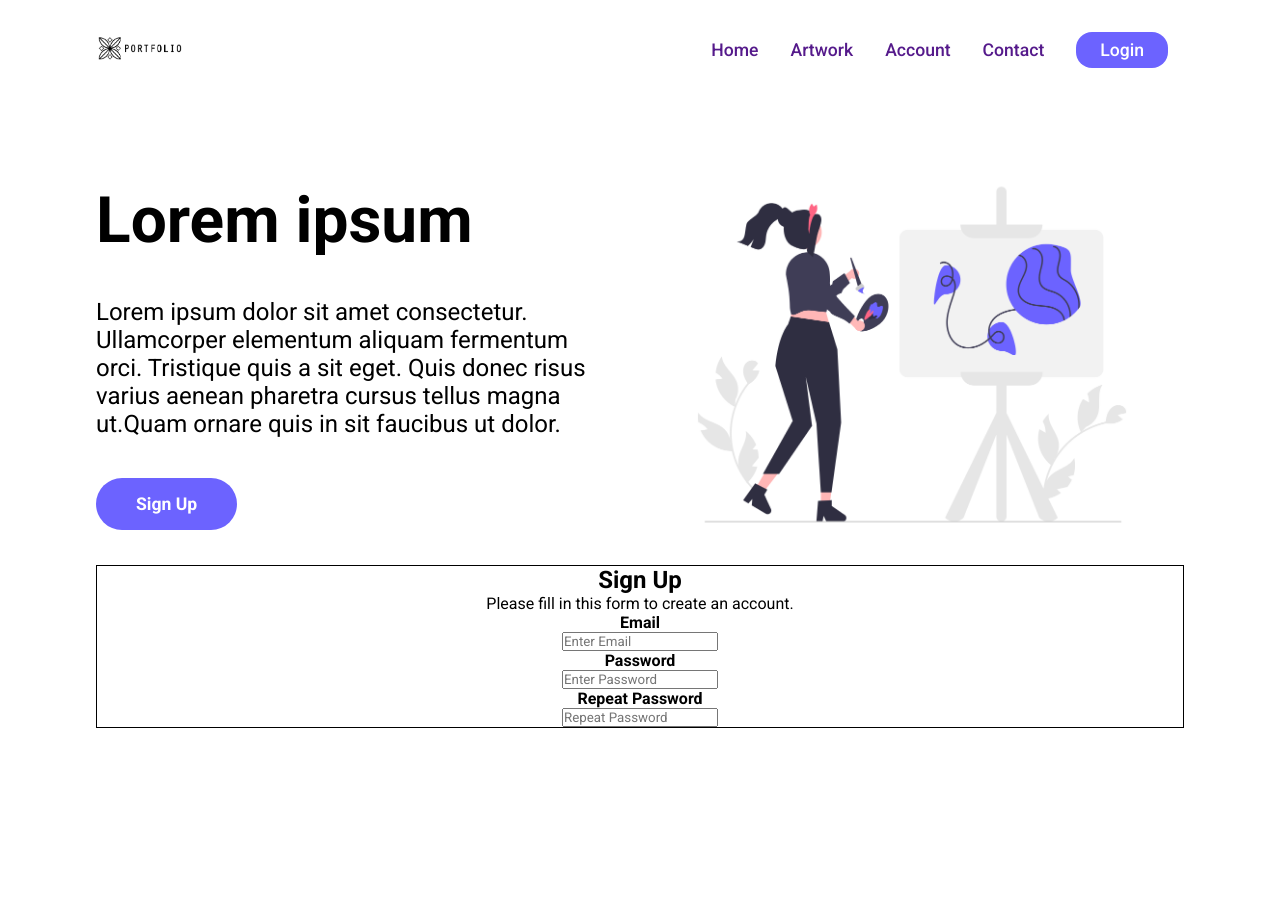
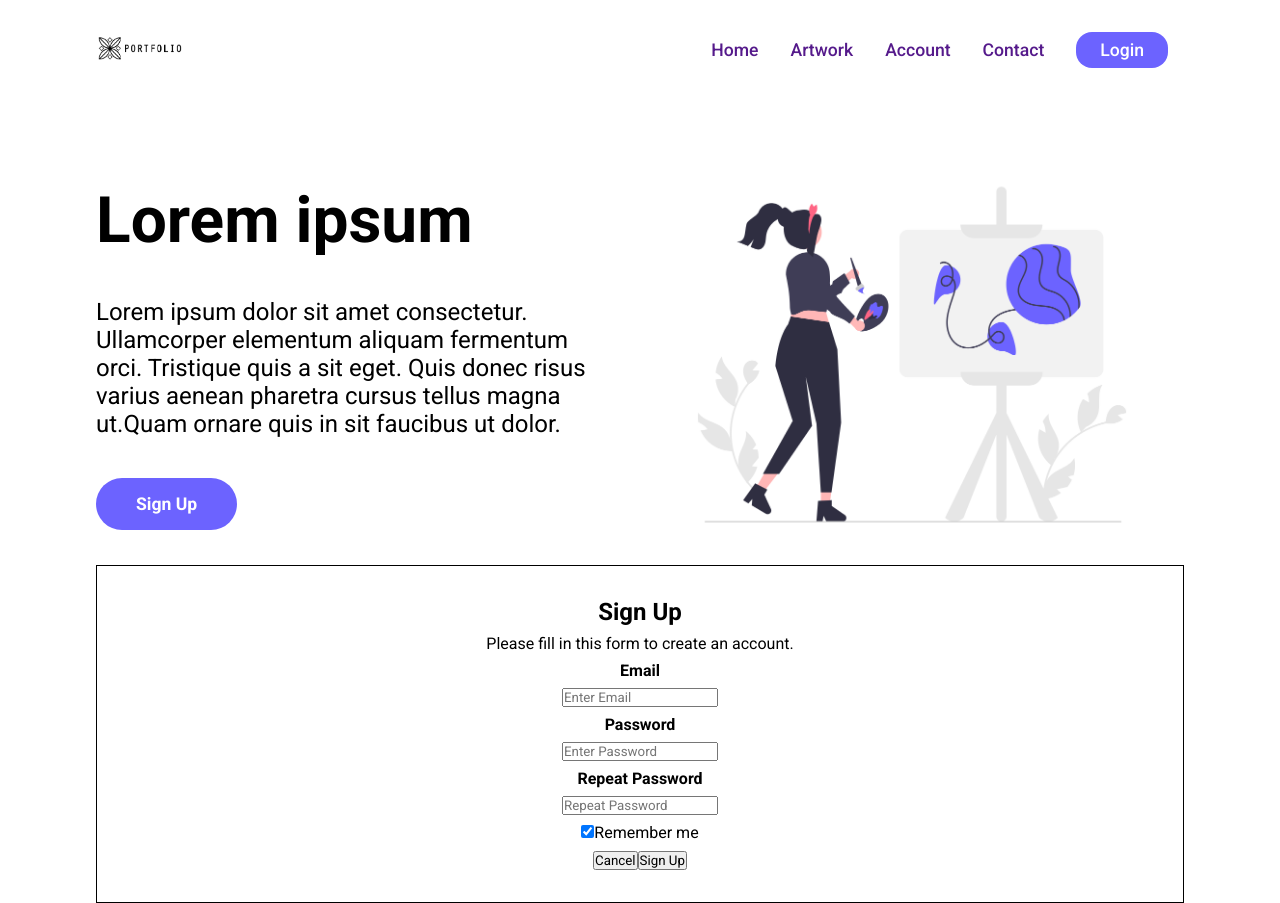
Before and after one commit to EmilyAMartin/art-inventory-website, a React (Create React App) app: page / in a window 1280 px wide. Before the commit the page ends 800 px from the top, so only its background shows below. Built offline with nearby package versions, Linux system fonts and the light colour scheme.

Commit message:
Working on sign up buttons

```diff
--- a/src/App.css
+++ b/src/App.css
@@ -124,6 +124,8 @@ a:hover {
 
 .registration-form-container {
   border: black solid 1px;
+  padding: 2rem 2rem;
+  gap: 0.5rem;
   display: flex;
   flex-direction: column;
   justify-content: center;
--- a/src/Components/NavBar.js
+++ b/src/Components/NavBar.js
@@ -38,7 +38,7 @@ const NavBar = () => {
             <a href="">Artwork</a>
             <a href="">Account</a>
             <a href="">Contact</a>
-            <button href="" className="primary-button">Login</button>
+            <button href="" className="primary-button"onClick>Login</button>
           </div>
 
           <div className="navbar-menu-container">
--- a/src/Components/Registration.js
+++ b/src/Components/Registration.js
@@ -2,26 +2,33 @@ import React from 'react'
 
 const Registration = () => {
   return (
-    <form>
+
+
       <div className='registration-form-container'>
         <div className='registration-header'>Sign Up</div>
         <div className='registration-primary-text'> Please fill in this form to create an account.</div>
 
-        <label for="email"><b>Email</b></label>
-        <input aria-label='email' placeholder='Enter Email' name='email' required/>
+        <label for='email'><b>Email</b></label>
+        <input aria-label='email' type='text' placeholder='Enter Email' name='email' required/>
 
-        <label for="password"><b>Password</b></label>
-        <input aria-label='password' placeholder='Enter Password' name='password' required/>
+        <label for='password'><b>Password</b></label>
+        <input aria-label='password' type='text' placeholder='Enter Password' name='password' required/>
 
-        <label for="repeat-password"><b>Repeat Password</b></label>
-        <input aria-label='repeat-password' placeholder='Repeat Password' name='repeat-password' required/>
+        <label for='repeat-password'><b>Repeat Password</b></label>
+        <input aria-label='repeat-password' type='text' placeholder='Repeat Password' name='repeat-password' required/>
 
-        <label></label>
+        <label>
+          <input aria-label='remember-me-checkbox' type='checkbox' checked='checked' name='remember'/>
+          Remember me
+        </label>
+
+        <div className='registration-buttons'>
+          <button type='button' className='cancel-button'>Cancel</button>
+          <button type='submit-button' className='submit-button'>Sign Up</button>
+        </div>
+      </div>
 
 
-        <div className='registration-footer-text'></div>
-      </div>
-      </form>
 
   )
 }
```
